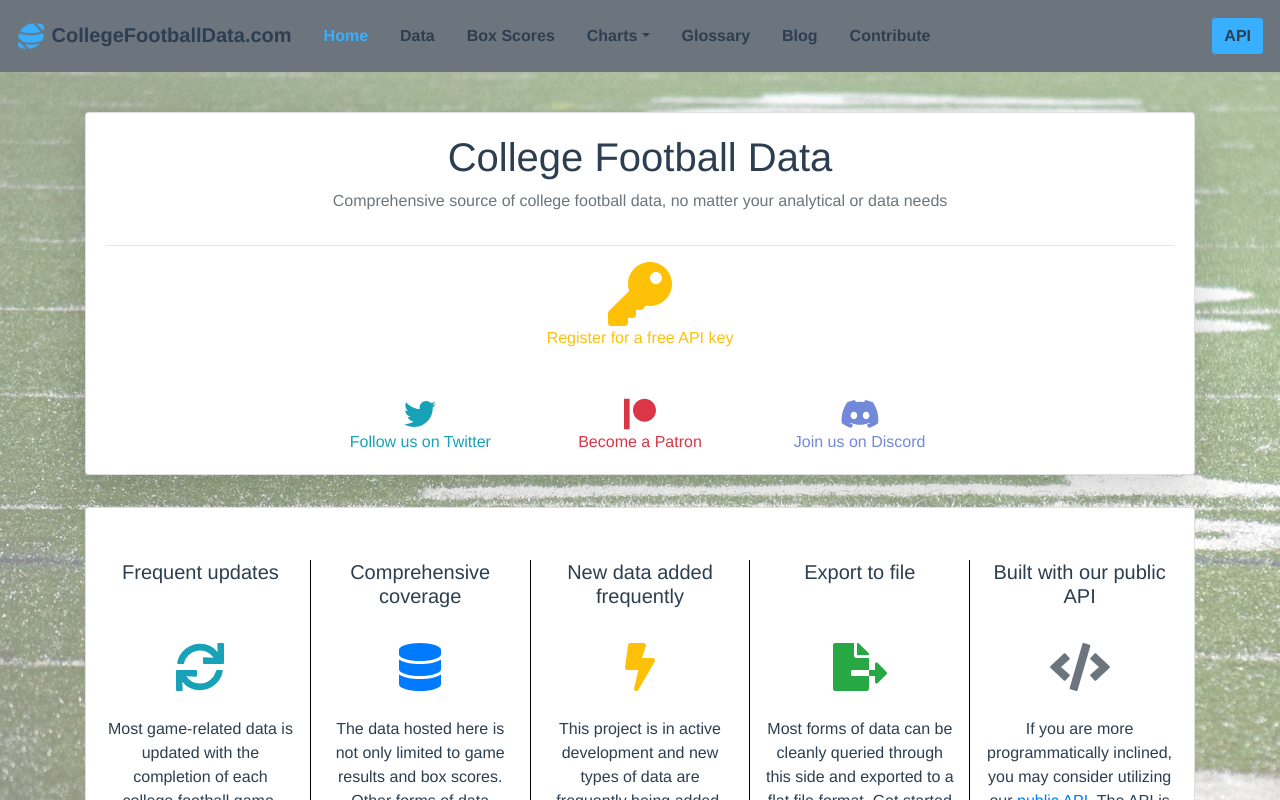
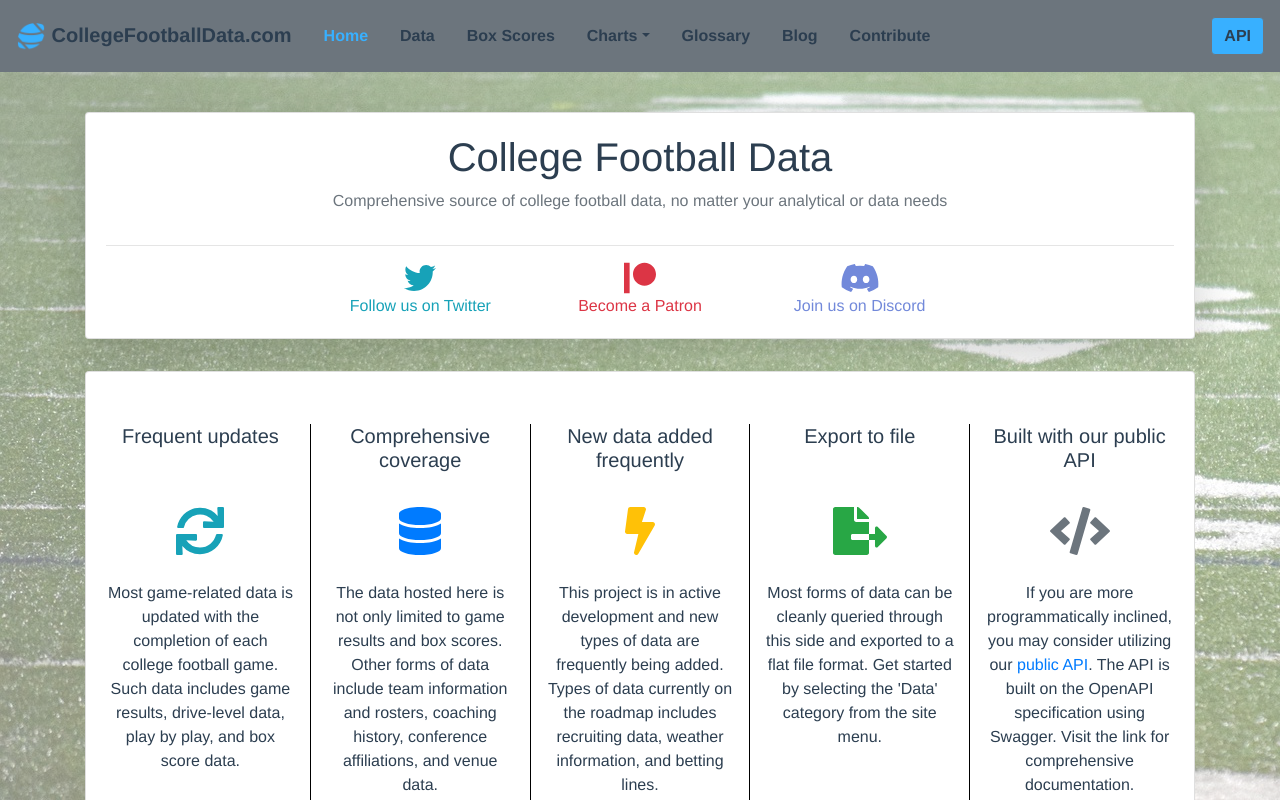
Before and after one commit to CFBD/cfb-web, a Vue app: page / in a window 1280 px wide. Shown: the top 800 px of the page. Built offline with nearby package versions, Linux system fonts and the light colour scheme; what @saeris/vue-spinners would draw is missing.

Commit message:
disabling keygen link

```diff
--- a/src/views/Home.vue
+++ b/src/views/Home.vue
@@ -13,7 +13,7 @@
                 </b-col>
             </b-row>
             <hr />
-            <b-row class='mb-5'>
+            <!-- <b-row class='mb-5'>
                 <b-col />
                 <b-col>
                     <router-link class='brand-link text-warning' to="/key">
@@ -25,7 +25,7 @@
                     </router-link>
                 </b-col>
                 <b-col />
-            </b-row>
+            </b-row> -->
             <b-row>
                 <b-col />
                 <b-col>
```
